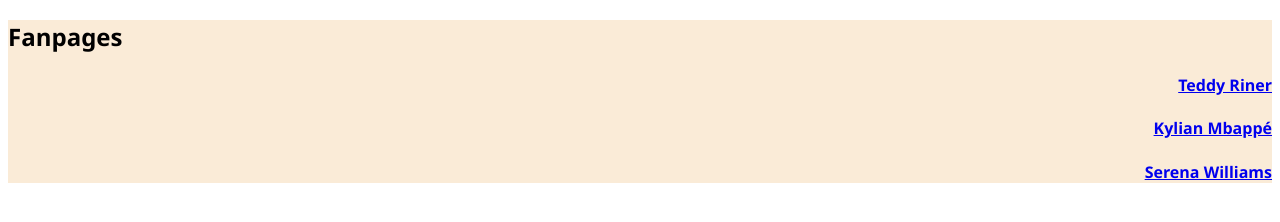
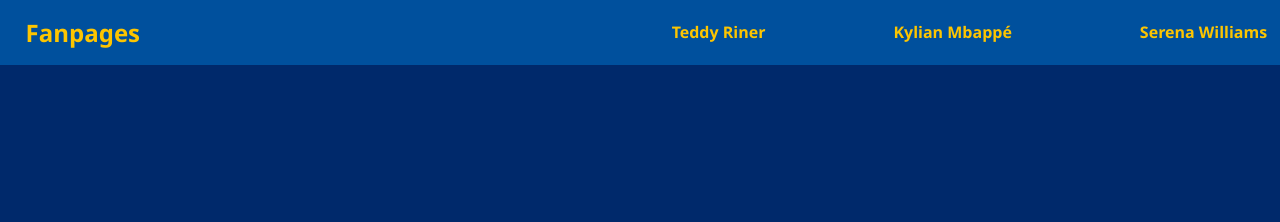
Before and after one commit to oazenstarck/projet_soutenance, a plain HTML site: page index.html in a window 1280 px wide. Drawn offline with Linux system fonts and the light colour scheme.

Commit message:
Finished main page header

```diff
--- a/index.html
+++ b/index.html
@@ -8,7 +8,7 @@
 </head>
 <body>
     <header>
-        <h2>Fanpages</h2>
+        <h2 id="title">Fanpages</h2>
         <h4 id="teddy_header"><a href="pages/page_l.html">Teddy Riner</a></h4>
         <h4 id="kylian_header"><a href="pages/page_o.html">Kylian Mbappé</a></h4>
         <h4 id="serena_header"><a href="pages/page_a.html">Serena Williams</a></h4>
--- a/style/styles.css
+++ b/style/styles.css
@@ -1,22 +1,68 @@
 header {
-    background: antiquewhite;
+    background: #00509d;
     color: black;
+    display: flex;
+    align-items: center;
+    justify-content: space-between;
+    padding: 0,5%;
+    margin: 0;
+    gap: 10%;
+
+}
+
+body {
+    margin: 0;
+    padding: 0;
+    box-sizing: border-box;
 }
 
 html {
     font-family:'Segoe UI', Tahoma, Geneva, Verdana, sans-serif;
+    background-color: #00296B;
+    margin: 0;
+    padding: 0;
+    box-sizing: border-box;
+}
+
+h2 {
+    margin: 0;
+    color: #fdc500;
+    padding-top: 1%;
+}
+
+a:link {
+    color: #fdc500;
+    text-decoration: none;
+}
+
+a:visited {
+    color: #fdc500;
+}
+
+a:hover {
+    color: #A88D02;
+}
+
+#title {
+    padding-left: 2%;
+    padding-top: 0;
 }
 
 #teddy_header {
     text-align: right;
     vertical-align: top;
+    display: flex;
+    margin-left: auto;
 
 }
 
 #kylian_header {
     text-align: right;
+    display: flex;
 }
 
 #serena_header {
     text-align: right;
+    display: flex;
+    margin-right: 1%;
 }
```
